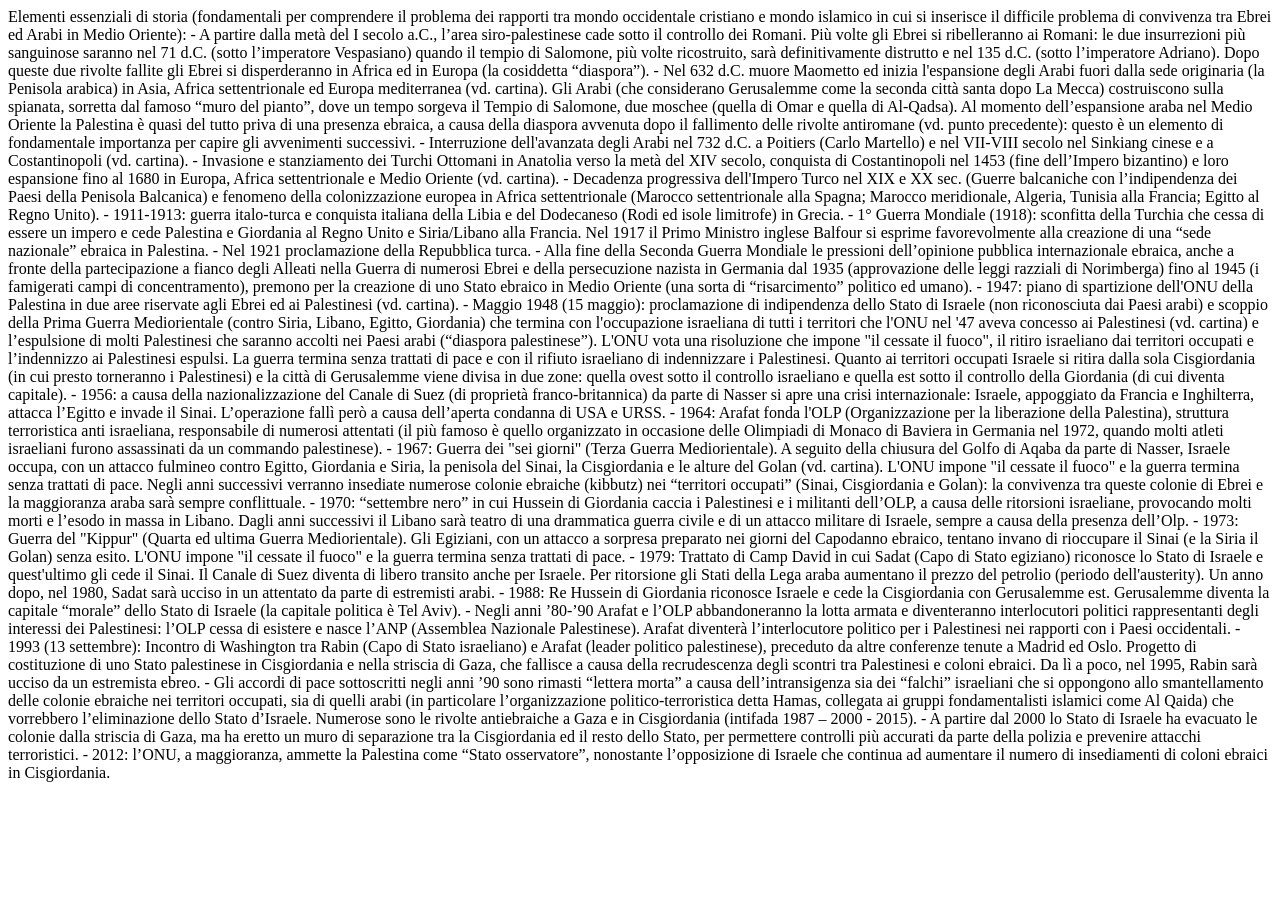
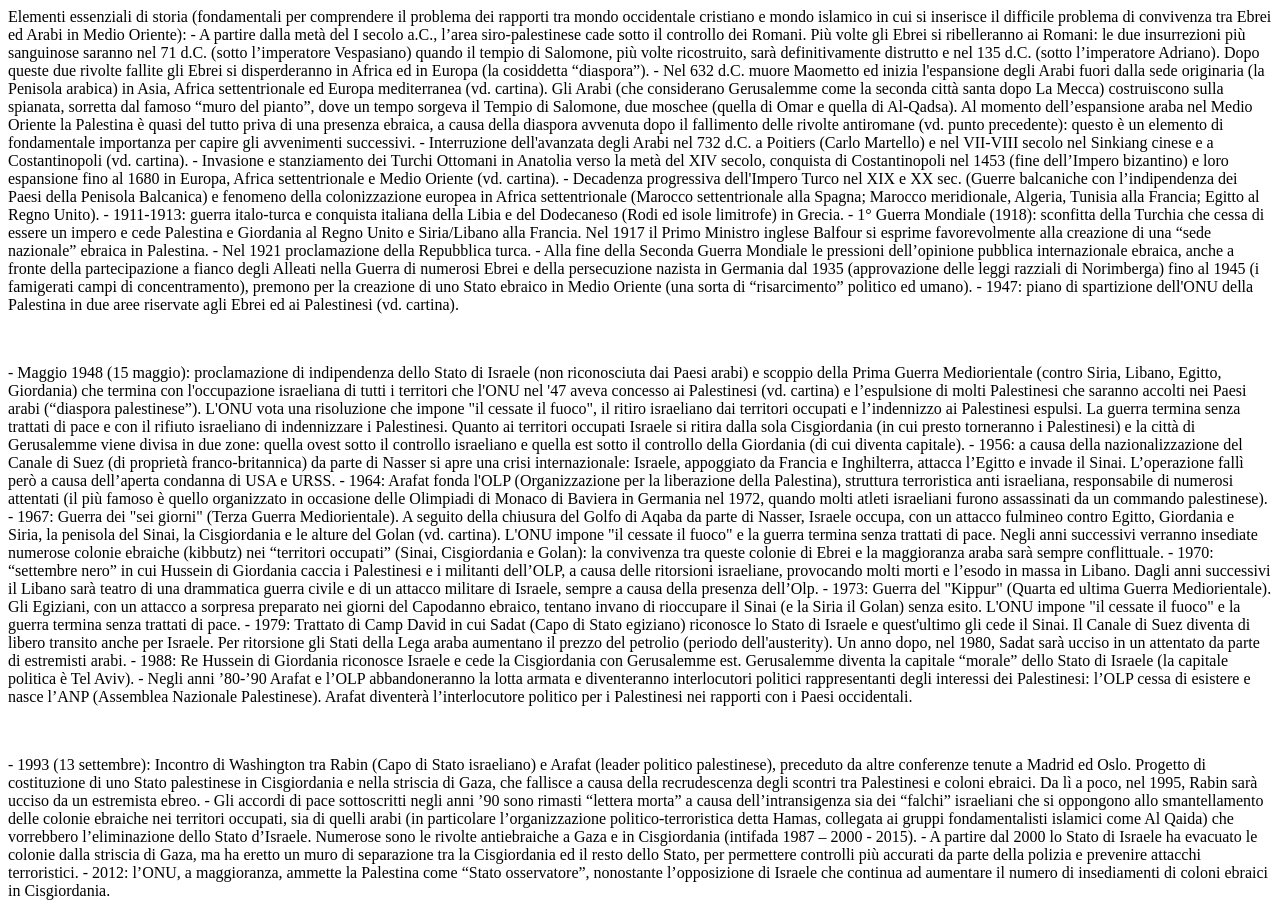
Before and after one commit to albybuono/hegel, a plain HTML site: page index.html in a window 1280 px wide. Before the commit the page ends 800 px from the top, so only its background shows below. Drawn offline with Linux system fonts and the light colour scheme.

Commit message:
Update index.html

```diff
--- a/index.html
+++ b/index.html
@@ -1,4 +1,4 @@
-Elementi essenziali di storia (fondamentali per comprendere il problema dei rapporti tra mondo occidentale cristiano e mondo islamico in cui si inserisce il difficile problema di convivenza tra Ebrei ed Arabi in Medio Oriente):
+<p>Elementi essenziali di storia (fondamentali per comprendere il problema dei rapporti tra mondo occidentale cristiano e mondo islamico in cui si inserisce il difficile problema di convivenza tra Ebrei ed Arabi in Medio Oriente):
 - A partire dalla metà del I secolo a.C., l’area siro-palestinese cade sotto il controllo dei Romani. Più volte gli Ebrei si ribelleranno ai Romani: le due insurrezioni più sanguinose saranno nel 71 d.C. (sotto l’imperatore Vespasiano) quando il tempio di Salomone, più volte ricostruito, sarà definitivamente distrutto e nel 135 d.C. (sotto l’imperatore Adriano). Dopo queste due rivolte fallite gli Ebrei si disperderanno in Africa ed in Europa (la cosiddetta “diaspora”).
 - Nel 632 d.C. muore Maometto ed inizia l'espansione degli Arabi fuori dalla sede originaria (la Penisola arabica) in Asia, Africa settentrionale ed Europa mediterranea (vd. cartina). Gli Arabi (che considerano Gerusalemme come la seconda città santa dopo La Mecca) costruiscono sulla spianata, sorretta dal famoso “muro del pianto”, dove un tempo sorgeva il Tempio di Salomone, due moschee (quella di Omar e quella di Al-Qadsa). Al momento dell’espansione araba nel Medio Oriente la Palestina è quasi del tutto priva di una presenza ebraica, a causa della diaspora avvenuta dopo il fallimento delle rivolte antiromane (vd. punto precedente): questo è un elemento di fondamentale importanza per capire gli avvenimenti successivi.
 - Interruzione dell'avanzata degli Arabi nel 732 d.C. a Poitiers (Carlo Martello) e nel VII-VIII secolo nel Sinkiang cinese e a Costantinopoli (vd. cartina).
@@ -8,8 +8,9 @@ Elementi essenziali di storia (fondamentali per comprendere il problema dei rapp
 - 1° Guerra Mondiale (1918): sconfitta della Turchia che cessa di essere un impero e cede Palestina e Giordania al Regno Unito e Siria/Libano alla Francia. Nel 1917 il Primo Ministro inglese Balfour si esprime favorevolmente alla creazione di una “sede nazionale” ebraica in Palestina.
 - Nel 1921 proclamazione della Repubblica turca.
 - Alla fine della Seconda Guerra Mondiale le pressioni dell’opinione pubblica internazionale ebraica, anche a fronte della partecipazione a fianco degli Alleati nella Guerra di numerosi Ebrei e della persecuzione nazista in Germania dal 1935 (approvazione delle leggi razziali di Norimberga) fino al 1945 (i famigerati campi di concentramento), premono per la creazione di uno Stato ebraico in Medio Oriente (una sorta di “risarcimento” politico ed umano).
-- 1947: piano di spartizione dell'ONU della Palestina in due aree riservate agli Ebrei ed ai Palestinesi (vd. cartina).
-
+- 1947: piano di spartizione dell'ONU della Palestina in due aree riservate agli Ebrei ed ai Palestinesi (vd. cartina).</p>
+<br>
+<p>
  - Maggio 1948 (15 maggio): proclamazione di indipendenza dello Stato di Israele (non riconosciuta dai Paesi arabi) e scoppio della Prima Guerra Mediorientale (contro Siria, Libano, Egitto, Giordania) che termina con l'occupazione israeliana di tutti i territori che l'ONU nel '47 aveva concesso ai Palestinesi (vd. cartina) e l’espulsione di molti Palestinesi che saranno accolti nei Paesi arabi (“diaspora palestinese”). L'ONU vota una risoluzione che impone "il cessate il fuoco", il ritiro israeliano dai territori occupati e l’indennizzo ai Palestinesi espulsi. La guerra termina senza trattati di pace e con il rifiuto israeliano di indennizzare i Palestinesi. Quanto ai territori occupati Israele si ritira dalla sola Cisgiordania (in cui presto torneranno i Palestinesi) e la città di Gerusalemme viene divisa in due zone: quella ovest sotto il controllo israeliano e quella est sotto il controllo della Giordania (di cui diventa capitale).
 - 1956: a causa della nazionalizzazione del Canale di Suez (di proprietà franco-britannica) da parte di Nasser si apre una crisi internazionale: Israele, appoggiato da Francia e Inghilterra, attacca l’Egitto e invade il Sinai. L’operazione fallì però a causa dell’aperta condanna di USA e URSS.
 - 1964: Arafat fonda l'OLP (Organizzazione per la liberazione della Palestina), struttura terroristica anti israeliana, responsabile di numerosi attentati (il più famoso è quello organizzato in occasione delle Olimpiadi di Monaco di Baviera in Germania nel 1972, quando molti atleti israeliani furono assassinati da un commando palestinese).
@@ -18,9 +19,11 @@ Elementi essenziali di storia (fondamentali per comprendere il problema dei rapp
 - 1973: Guerra del "Kippur" (Quarta ed ultima Guerra Mediorientale). Gli Egiziani, con un attacco a sorpresa preparato nei giorni del Capodanno ebraico, tentano invano di rioccupare il Sinai (e la Siria il Golan) senza esito. L'ONU impone "il cessate il fuoco" e la guerra termina senza trattati di pace.
 - 1979: Trattato di Camp David in cui Sadat (Capo di Stato egiziano) riconosce lo Stato di Israele e quest'ultimo gli cede il Sinai. Il Canale di Suez diventa di libero transito anche per Israele. Per ritorsione gli Stati della Lega araba aumentano il prezzo del petrolio (periodo dell'austerity). Un anno dopo, nel 1980, Sadat sarà ucciso in un attentato da parte di estremisti arabi.
 - 1988: Re Hussein di Giordania riconosce Israele e cede la Cisgiordania con Gerusalemme est. Gerusalemme diventa la capitale “morale” dello Stato di Israele (la capitale politica è Tel Aviv).
-- Negli anni ’80-’90 Arafat e l’OLP abbandoneranno la lotta armata e diventeranno interlocutori politici rappresentanti degli interessi dei Palestinesi: l’OLP cessa di esistere e nasce l’ANP (Assemblea Nazionale Palestinese). Arafat diventerà l’interlocutore politico per i Palestinesi nei rapporti con i Paesi occidentali.
+- Negli anni ’80-’90 Arafat e l’OLP abbandoneranno la lotta armata e diventeranno interlocutori politici rappresentanti degli interessi dei Palestinesi: l’OLP cessa di esistere e nasce l’ANP (Assemblea Nazionale Palestinese). Arafat diventerà l’interlocutore politico per i Palestinesi nei rapporti con i Paesi occidentali.</p>
 
+<br>
+<p>
  - 1993 (13 settembre): Incontro di Washington tra Rabin (Capo di Stato israeliano) e Arafat (leader politico palestinese), preceduto da altre conferenze tenute a Madrid ed Oslo. Progetto di costituzione di uno Stato palestinese in Cisgiordania e nella striscia di Gaza, che fallisce a causa della recrudescenza degli scontri tra Palestinesi e coloni ebraici. Da lì a poco, nel 1995, Rabin sarà ucciso da un estremista ebreo.
 - Gli accordi di pace sottoscritti negli anni ’90 sono rimasti “lettera morta” a causa dell’intransigenza sia dei “falchi” israeliani che si oppongono allo smantellamento delle colonie ebraiche nei territori occupati, sia di quelli arabi (in particolare l’organizzazione politico-terroristica detta Hamas, collegata ai gruppi fondamentalisti islamici come Al Qaida) che vorrebbero l’eliminazione dello Stato d’Israele. Numerose sono le rivolte antiebraiche a Gaza e in Cisgiordania (intifada 1987 – 2000 - 2015).
 - A partire dal 2000 lo Stato di Israele ha evacuato le colonie dalla striscia di Gaza, ma ha eretto un muro di separazione tra la Cisgiordania ed il resto dello Stato, per permettere controlli più accurati da parte della polizia e prevenire attacchi terroristici.
-- 2012: l’ONU, a maggioranza, ammette la Palestina come “Stato osservatore”, nonostante l’opposizione di Israele che continua ad aumentare il numero di insediamenti di coloni ebraici in Cisgiordania.
+- 2012: l’ONU, a maggioranza, ammette la Palestina come “Stato osservatore”, nonostante l’opposizione di Israele che continua ad aumentare il numero di insediamenti di coloni ebraici in Cisgiordania.</p>
```
